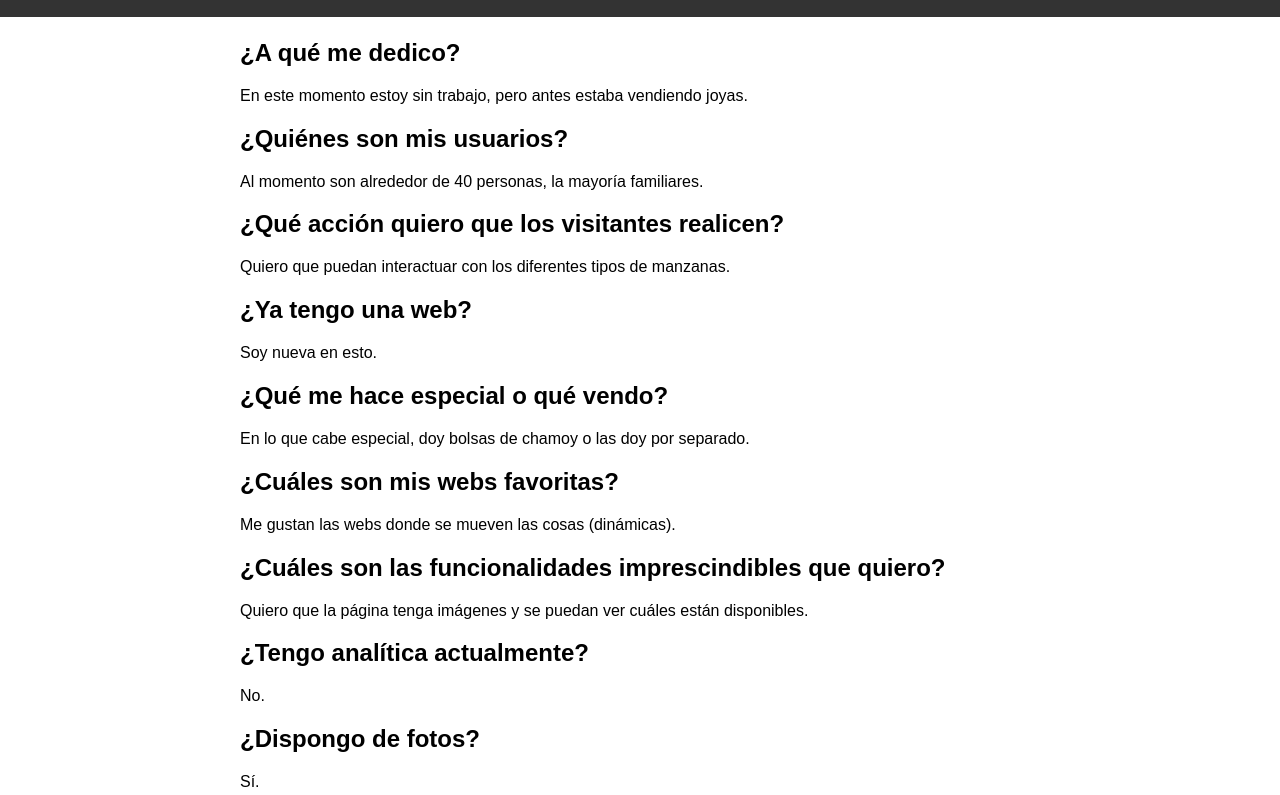
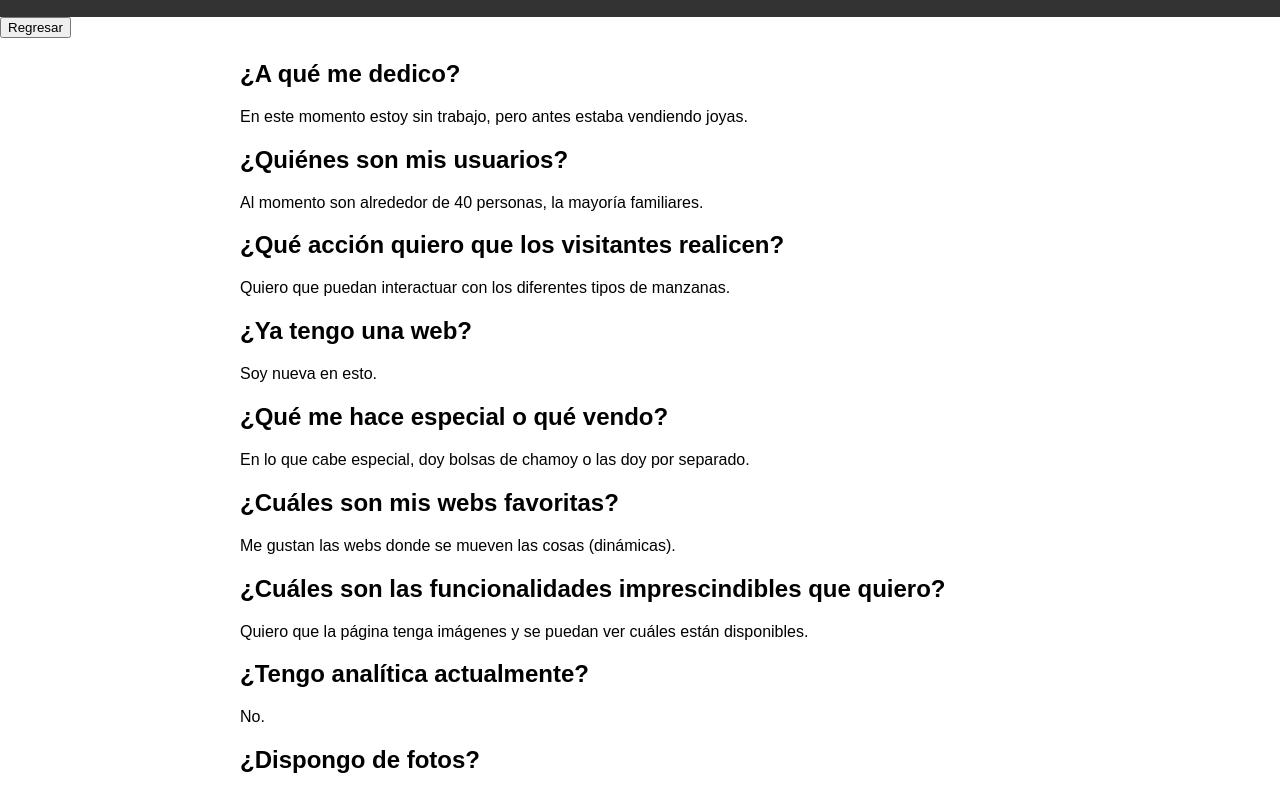
Before and after one commit to Gambinoz/Gambinoz.github.io, a plain HTML site: page aglae/entrevista.html in a window 1280 px wide. Shown: the part 83-878 px from the top of the page. Drawn offline with Linux system fonts and the light colour scheme.

Commit message:
Update entrevista.html

```diff
--- a/aglae/entrevista.html
+++ b/aglae/entrevista.html
@@ -49,6 +49,9 @@ section {
     <header>
         <h1>Entrevista</h1>
     </header>
+    <div>
+    <button  id="boton" onclick="window.location.href='https://gambinoz.github.io/aglae/'">Regresar
+</div>
     <section>
         <h2>¿A qué me dedico?</h2>
         <p>En este momento estoy sin trabajo, pero antes estaba vendiendo joyas.</p>
```
